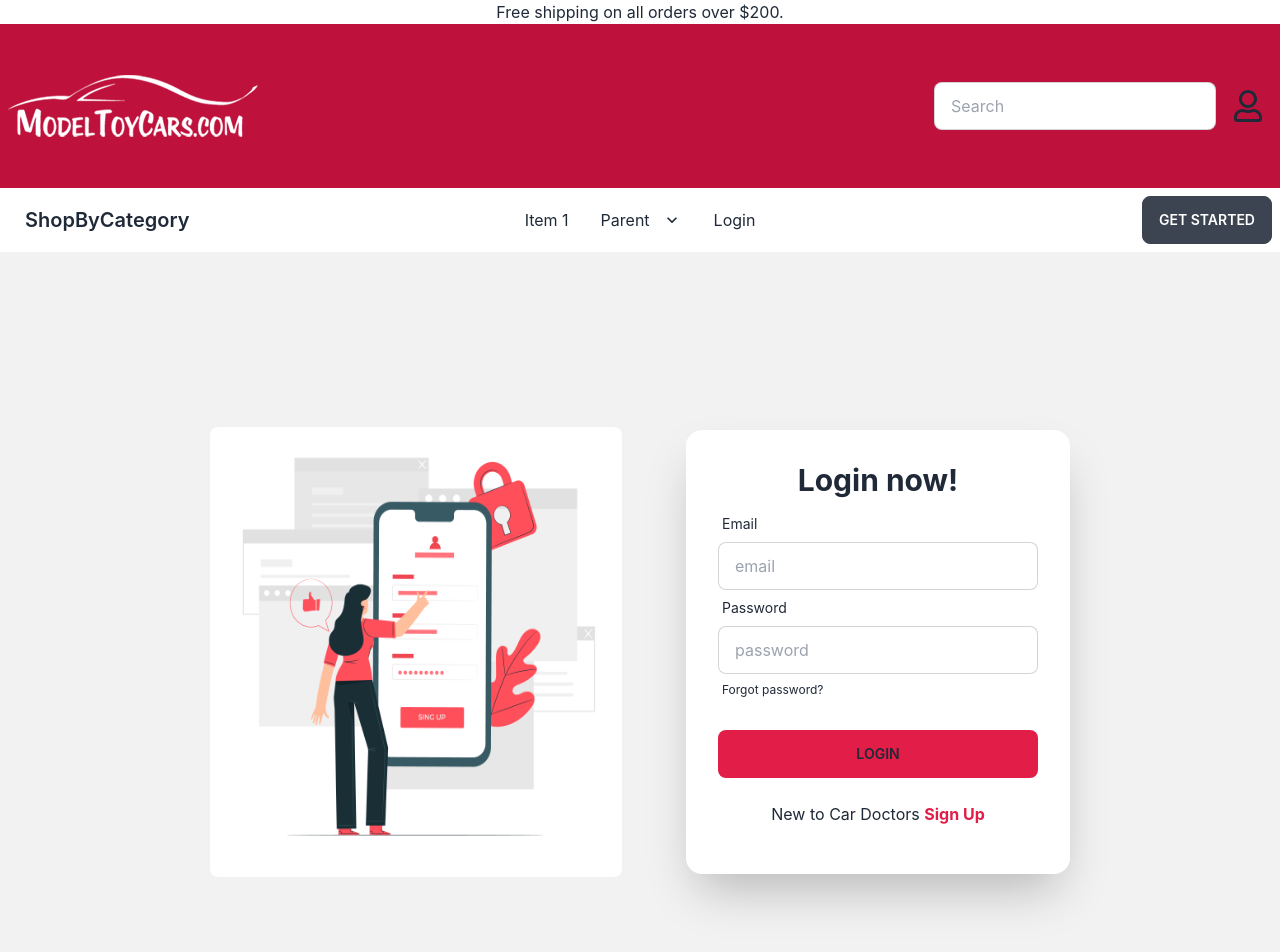
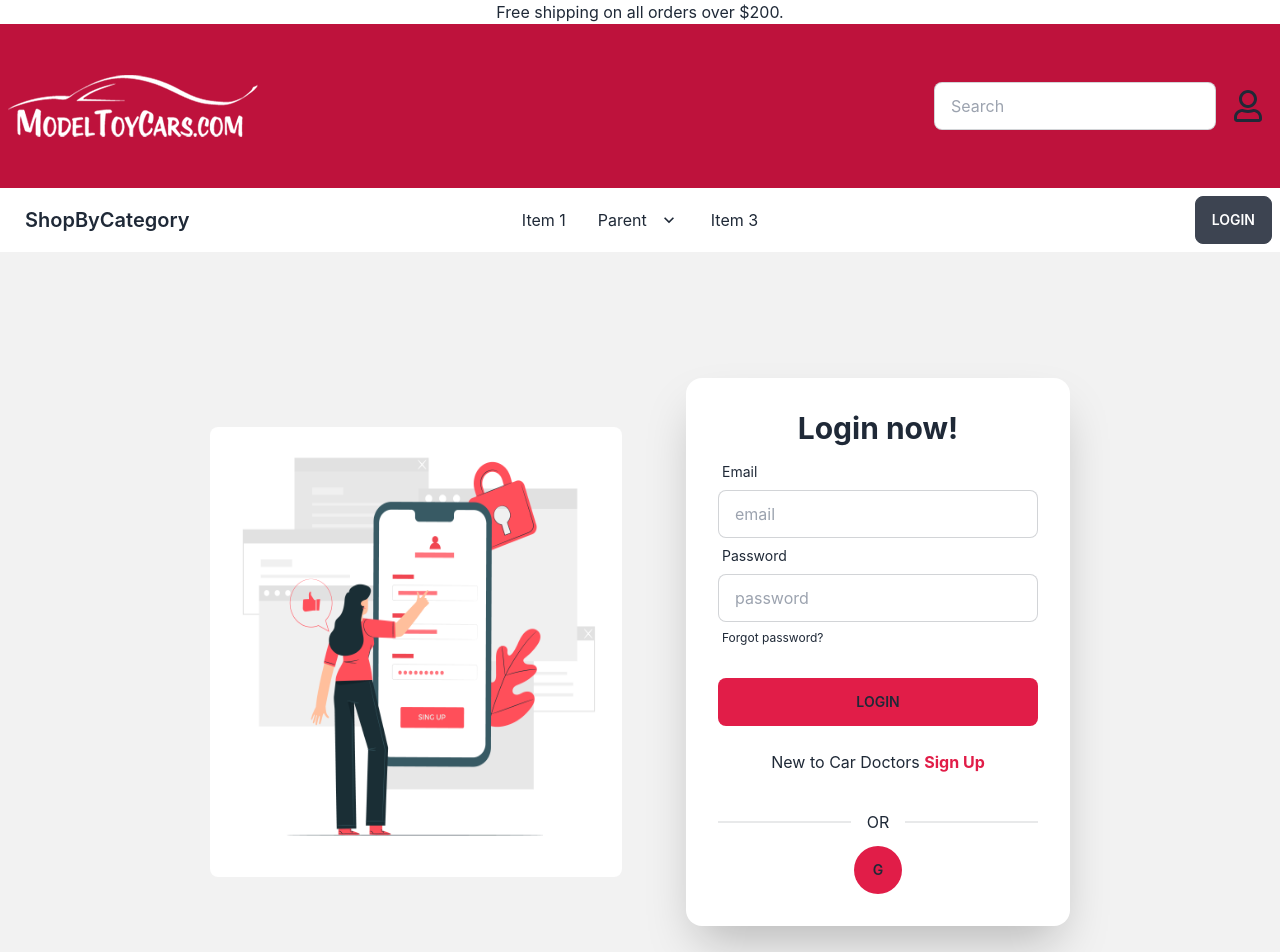
Before and after one commit to sanaullahsaber/model-toy-car-client-side, a React (Vite) app: page /login in a window 1280 px wide. Shown: the top 952 px of the page. Built offline with nearby package versions, Linux system fonts and the light colour scheme; no server answers.

Commit message:
firebase integration add

```diff
--- a/package.json
+++ b/package.json
@@ -20,6 +20,7 @@
     "react-dom": "^18.2.0",
     "react-icons": "^4.8.0",
     "react-router-dom": "^6.11.2",
+    "react-tabs": "^6.0.1",
     "sort-by": "^1.2.0"
   },
   "devDependencies": {
--- a/src/pages/Login/Login.jsx
+++ b/src/pages/Login/Login.jsx
@@ -1,7 +1,41 @@
-import React from 'react';
-import img from '../../assets/socialLogin/Mobile-login.jpg'
-import { Link } from 'react-router-dom';
+import React, { useContext } from "react";
+import img from "../../assets/socialLogin/Mobile-login.jpg";
+import { Link } from "react-router-dom";
+import { AuthContext } from "../../providers/AuthProvider";
+import SocialLogin from "../Shared/SocialLogin/SocialLogin";
 const Login = () => {
+  const { signIn} = useContext(AuthContext);
+
+  const handleLogin = event => {
+    event.preventDefault();
+    const form = event.target;
+    const email = form.email.value;
+    const password = form.password.value;
+    console.log(email, password);
+
+    if (!email || !password) {
+      alert("Please enter your email address and password.");
+      return;
+    }
+
+    if (password.length < 6) {
+      alert("Password must be at least 6 characters long.");
+      return;
+    }
+
+    signIn(email, password)
+      .then((result) => {
+        const loggedUser = result.user;
+        console.log(loggedUser);
+      })
+      .catch((error) => {
+        alert("Email address or password is incorrect.");
+        console.log(error);
+      });
+  }
+
+
+
   return (
     <div className="hero min-h-screen bg-base-200">
       <div className="hero-content flex-col lg:flex-row">
@@ -13,7 +47,7 @@ const Login = () => {
         <div className="card flex-shrink-0 w-full max-w-sm shadow-2xl bg-base-100">
           <div className="card-body">
             <h1 className="text-3xl text-center font-bold">Login now!</h1>
-            <form>
+            <form onSubmit={handleLogin}>
               <div className="form-control">
                 <label className="label">
                   <span className="label-text">Email</span>
@@ -42,7 +76,11 @@ const Login = () => {
                 </label>
               </div>
               <div className="form-control mt-6">
-                <input className="btn bg-rose-600 btn-ghost" type="submit" value="Login" />
+                <input
+                  className="btn bg-rose-600 btn-ghost"
+                  type="submit"
+                  value="Login"
+                />
               </div>
             </form>
             <p className="my-4 text-center">
@@ -51,7 +89,7 @@ const Login = () => {
                 Sign Up
               </Link>
             </p>
-            {/* <SocialLogin></SocialLogin> */}
+            <SocialLogin></SocialLogin>
           </div>
         </div>
       </div>
--- a/src/pages/Shared/Navbar/Nav.jsx
+++ b/src/pages/Shared/Navbar/Nav.jsx
@@ -1,10 +1,20 @@
-import React from "react";
+import React, { useContext } from "react";
 import { Link } from "react-router-dom";
+import { AuthContext } from "../../../providers/AuthProvider";
 
 const Nav = () => {
+  const { user, logOut } = useContext(AuthContext);
+
+  const handleLogOut = () => {
+    logOut()
+      .then()
+      .catch((error) => console.log(error));
+  };
+
   return (
     <>
-      <div className="max-w-7xl mx-auto ">
+      <div className="">
+        <div className="max-w-7xl mx-auto">
           <div className="navbar bg-base-100">
             <div className="navbar-start">
               <div className="dropdown">
@@ -54,7 +64,7 @@ const Nav = () => {
                     </ul>
                   </li>
                   <li>
-                  <Link to="/login">Login</Link>
+                    <a>Item 3</a>
                   </li>
                 </ul>
               </div>
@@ -90,12 +100,20 @@ const Nav = () => {
                   </ul>
                 </li>
                 <li>
-                <Link to="/login">Login</Link>
+                  <a>Item 3</a>
                 </li>
               </ul>
             </div>
             <div className="navbar-end">
-            <a className="btn">Get started</a>
+              <a className="btn">
+                {user ? (
+                  <Link onClick={handleLogOut}>Logout</Link>
+                ) : (
+                  <Link to="/login">Login</Link>
+                )}
+              </a>
+            </div>
+            <div>{user ? <img className="rounded-full h-10" src={user.photoURL} alt="Profile" /> : ""}</div>
           </div>
         </div>
       </div>
--- /dev/null
+++ b/src/pages/Shared/SocialLogin/SocialLogin.jsx
@@ -0,0 +1,33 @@
+import React, { useContext } from "react";
+import { AuthContext } from "../../../providers/AuthProvider";
+
+const SocialLogin = () => {
+  const { signInWithGoogle } = useContext(AuthContext);
+
+  const handleGoogleSignIn = () => {
+    signInWithGoogle()
+      .then((result) => {
+        const loggedUser = result.user;
+        console.log(loggedUser);
+        navigate(from, { replace: true });
+      })
+      .catch((error) => {
+        console.log(error);
+      });
+  };
+  return (
+    <div>
+      <div className="divider">OR</div>
+      <div className="text-center">
+        <button
+          onClick={handleGoogleSignIn}
+          className="btn btn-circle btn-ghost bg-rose-600"
+        >
+          G
+        </button>
+      </div>
+    </div>
+  );
+};
+
+export default SocialLogin;
--- a/src/pages/SignUp/SignUp.jsx
+++ b/src/pages/SignUp/SignUp.jsx
@@ -1,7 +1,35 @@
-import React from 'react';
+import React, { useContext } from "react";
 import img from "../../assets/socialLogin/Mobile-login.jpg";
-import { Link } from 'react-router-dom';
+import { Link } from "react-router-dom";
+import { AuthContext } from "../../providers/AuthProvider";
 const SignUp = () => {
+  const { createUser } = useContext(AuthContext);
+
+  const handleSignUP = (event) => {
+    event.preventDefault();
+    const form = event.target;
+    const name = form.name.value;
+    const photo = form.photo.value;
+    const email = form.email.value;
+    const password = form.password.value;
+
+    console.log(name, photo, email, password);
+
+    if (password.length < 8) {
+      alert("Password must be at least 6 characters long.");
+      return;
+    }
+
+    createUser(email, password)
+      .then((result) => {
+        const createdUser = result.user;
+        console.log(createdUser);
+      })
+      .catch((error) => {
+        console.log(error);
+      });
+  };
+
   return (
     <div className="hero min-h-screen bg-base-200">
       <div className="hero-content flex-col lg:flex-row">
@@ -11,7 +39,7 @@ const SignUp = () => {
         <div className="card flex-shrink-0 w-full max-w-sm shadow-2xl bg-base-100">
           <div className="card-body">
             <h1 className="text-3xl text-center font-bold">Sign Up now!</h1>
-            <form>
+            <form onSubmit={handleSignUP}>
               <div className="form-control">
                 <label className="label">
                   <span className="label-text">Name</span>
@@ -43,6 +71,7 @@ const SignUp = () => {
                   name="email"
                   placeholder="Your Email"
                   className="input input-bordered"
+                  required
                 />
               </div>
               <div className="form-control">
@@ -54,6 +83,7 @@ const SignUp = () => {
                   name="password"
                   placeholder="Your Password"
                   className="input input-bordered"
+                  required
                 />
                 <label className="label">
                   <a href="#" className="label-text-alt link link-hover">
@@ -62,7 +92,11 @@ const SignUp = () => {
                 </label>
               </div>
               <div className="form-control mt-6">
-                <input className="btn bg-rose-600 btn-ghost" type="submit" value="Sign Up" />
+                <input
+                  className="btn bg-rose-600 btn-ghost"
+                  type="submit"
+                  value="Sign Up"
+                />
               </div>
             </form>
             <p className="my-4 text-center">
```
Also changed, not shown: 1 other file (tests, documents, lock files or other folders). Lines whose indentation alone changed are shown as unchanged.
